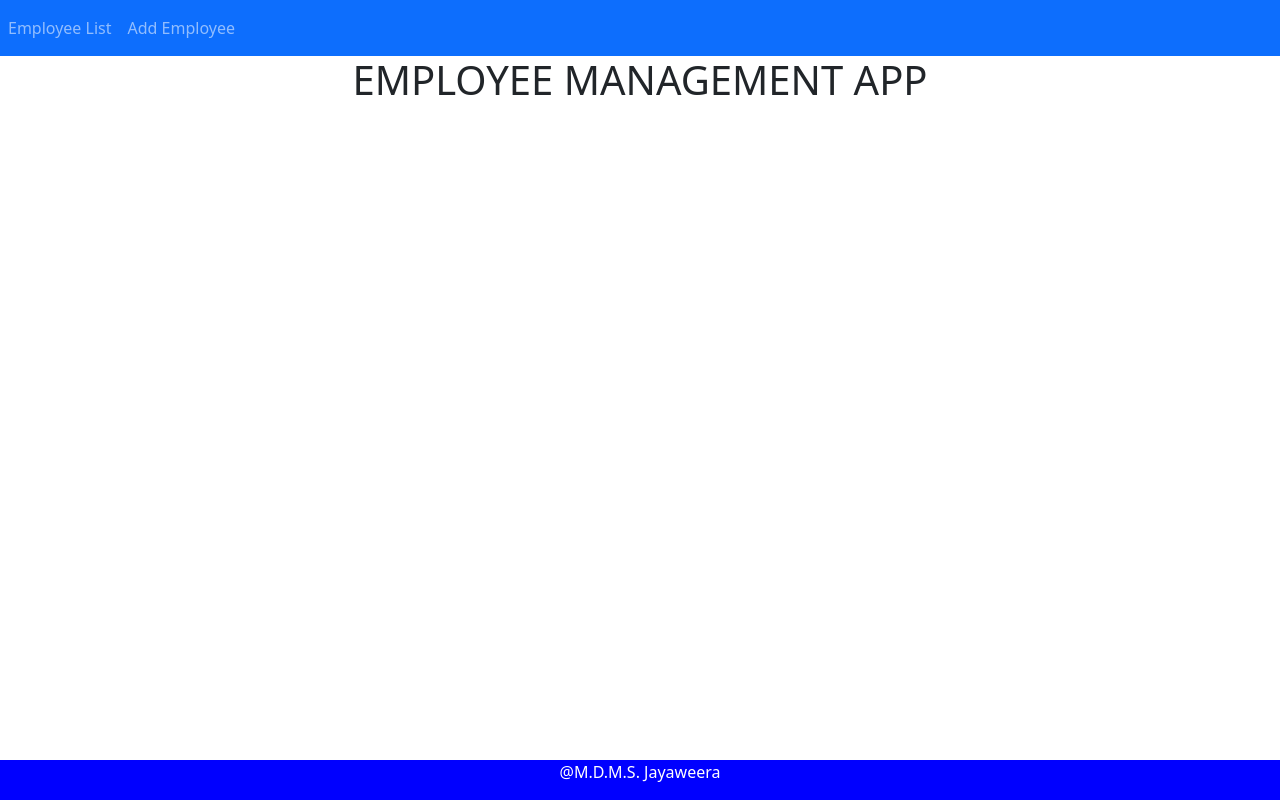
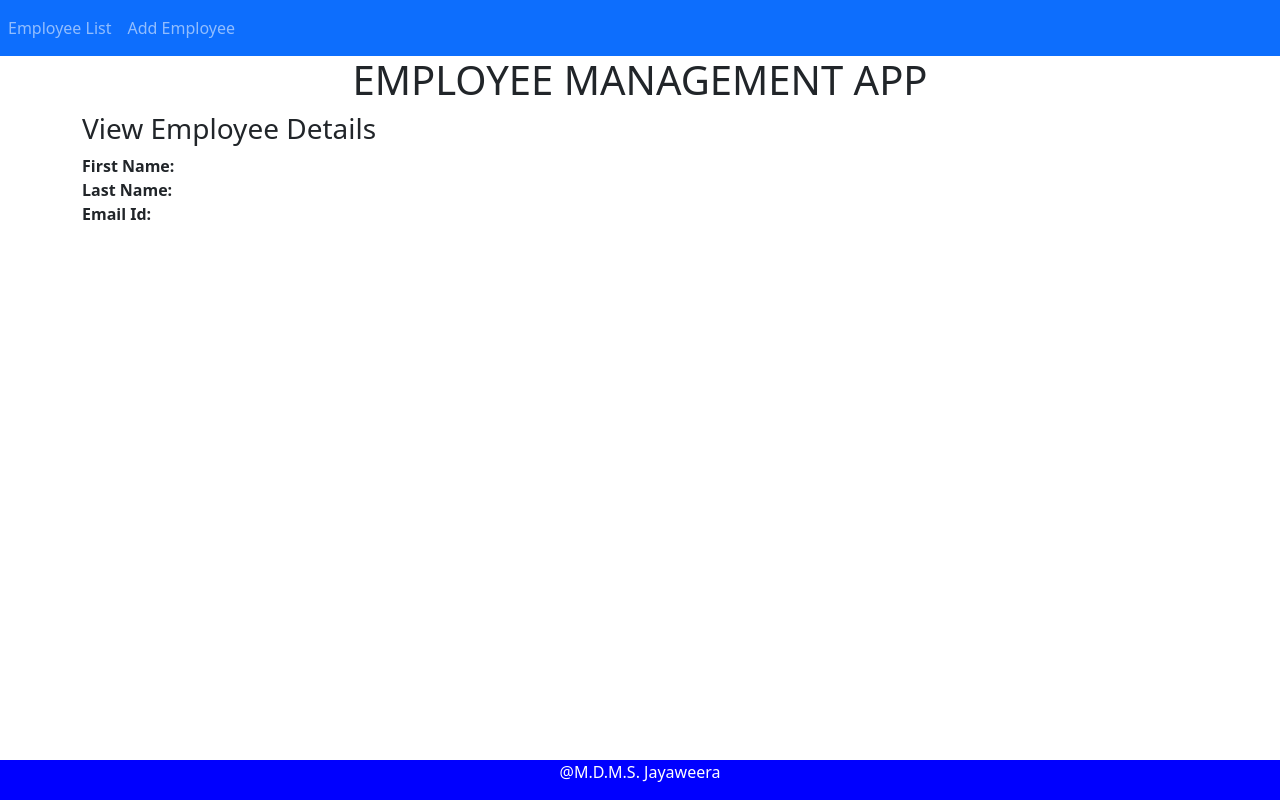
Before and after one commit to Dileepa-gif/Employee-Management-System, an Angular app in the folder angular-frontend/: page /employee-details/1 in a window 1280 px wide. Before the commit this address led to /. Built offline with nearby package versions, Linux system fonts and the light colour scheme; no server answers.

Commit message:
employeee details showing

```diff
--- a/angular-frontend/src/app/app-routing.module.ts
+++ b/angular-frontend/src/app/app-routing.module.ts
@@ -3,12 +3,14 @@ import { RouterModule, Routes } from '@angular/router';
 import { CreateEmployeeComponent } from './create-employee/create-employee.component';
 import { EmployeeListComponent } from './employee-list/employee-list.component';
 import { UpdateEmployeeComponent } from './update-employee/update-employee.component';
+import { EmployeeDetailsComponent } from './employee-details/employee-details.component';
 
 const routes: Routes = [
   {path: 'employees', component: EmployeeListComponent},
   {path: 'create-employee' , component:CreateEmployeeComponent},
   {path: '', redirectTo: 'employees', pathMatch: 'full'},
  {path: 'update-employee/:id', component: UpdateEmployeeComponent},
+ {path: 'employee-details/:id', component: EmployeeDetailsComponent}
 ];
 
 @NgModule({
--- a/angular-frontend/src/app/app.module.ts
+++ b/angular-frontend/src/app/app.module.ts
@@ -8,13 +8,15 @@ import { AppComponent } from './app.component';
 import { EmployeeListComponent } from './employee-list/employee-list.component';
 import { CreateEmployeeComponent } from './create-employee/create-employee.component';
 import { UpdateEmployeeComponent } from './update-employee/update-employee.component';
+import { EmployeeDetailsComponent } from './employee-details/employee-details.component';
 
 @NgModule({
   declarations: [
     AppComponent,
     EmployeeListComponent,
     CreateEmployeeComponent,
-    UpdateEmployeeComponent
+    UpdateEmployeeComponent,
+    EmployeeDetailsComponent
   ],
   imports: [
     BrowserModule,
--- /dev/null
+++ b/angular-frontend/src/app/employee-details/employee-details.component.html
@@ -0,0 +1,12 @@
+<h3> View Employee Details</h3>
+<div>
+    <div>
+        <label> <b> First Name: </b></label> {{employee.firstName}}
+    </div>
+    <div>
+        <label> <b> Last Name: </b></label> {{employee.lastName}}
+    </div>
+    <div>
+        <label> <b> Email Id: </b></label> {{employee.emailId}}
+    </div>
+</div>
--- /dev/null
+++ b/angular-frontend/src/app/employee-details/employee-details.component.ts
@@ -0,0 +1,24 @@
+import { Component } from '@angular/core';
+import { ActivatedRoute } from '@angular/router';
+import { Employee } from '../employee';
+import { EmployeeService } from '../employee.service';
+
+@Component({
+  selector: 'app-employee-details',
+  templateUrl: './employee-details.component.html',
+  styleUrls: ['./employee-details.component.css']
+})
+export class EmployeeDetailsComponent {
+  id!: number;
+  employee!: Employee;
+  constructor(private route: ActivatedRoute, private employeService: EmployeeService) { }
+
+  ngOnInit(): void {
+    this.id = this.route.snapshot.params['id'];
+
+    this.employee = new Employee();
+    this.employeService.getEmployeeById(this.id).subscribe( data => {
+      this.employee = data;
+    });
+  }
+}
--- a/angular-frontend/src/app/employee-list/employee-list.component.html
+++ b/angular-frontend/src/app/employee-list/employee-list.component.html
@@ -16,7 +16,7 @@
             <td>
                 <button (click) = "updateEmployee(employee.id)" class = "btn btn-info"> Update</button>
                 <button (click) = "deleteEmployee(employee.id)" class = "btn btn-danger" style="margin-left: 10px"> Delete</button>
-                <!-- <button (click) = "employeeDetails(employee.id)" class = "btn btn-info" style="margin-left: 10px"> View</button> -->
+                <button (click) = "employeeDetails(employee.id)" class = "btn btn-success" style="margin-left: 10px"> View</button>
             </td>
         </tr>
     </tbody>
```
Also changed, not shown: angular-frontend/src/app/employee-details/employee-details.component.css (added), 2 other files (tests, documents, lock files or other folders).
